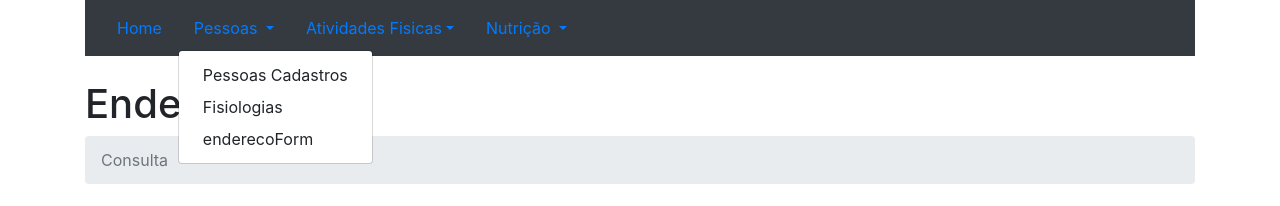
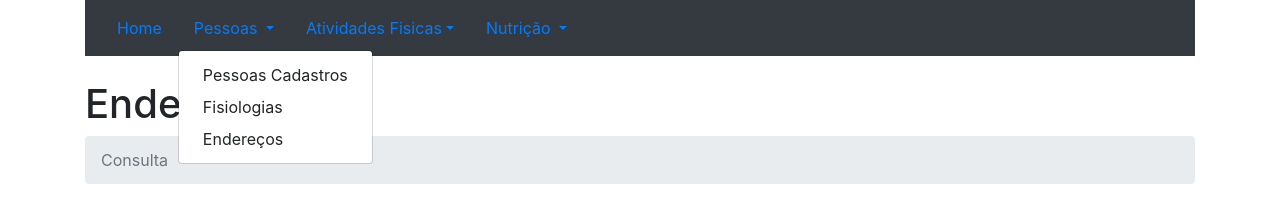
Before and after one commit to policarpi/Front-chicken, an Angular app: page /enderecoLista in a window 1280 px wide. Both pictures are taken after a click on the button "Pessoas". Shown: the top 206 px of the page. Built offline with nearby package versions, Linux system fonts and the light colour scheme.

Commit message:
testeFinal

```diff
--- a/src/app/registros/enderecos/enderecos-lista/enderecos-lista.component.html
+++ b/src/app/registros/enderecos/enderecos-lista/enderecos-lista.component.html
@@ -53,7 +53,7 @@
             <td>{{ endereco.cidade }}</td>
             <td>{{ endereco.estado }}</td>
             <td>
-              <button class="btn btn-primary" routerLink="/fisiologiaForm/{{ endereco.id }}">
+              <button class="btn btn-primary" routerLink="/enderecoForm/{{ endereco.id }}">
                 <i class="fa fa-pen-square"></i>
               </button>
 
--- a/src/app/registros/pessoas/pessoas-form/pessoas-form.component.html
+++ b/src/app/registros/pessoas/pessoas-form/pessoas-form.component.html
@@ -45,7 +45,7 @@
       <div class="col-md-2">
         <div class="form-group">
           <label>Data de Nascimento:</label>
-          <input type="text" class="form-control" [(ngModel)]="pessoa.dataNacimento" name="dataNascimento">
+          <input type="text" class="form-control" [(ngModel)]="pessoa.dataNacimento" name="dataNacimento">
         </div>
       </div>
 
--- a/src/app/template/navbar/navbar.component.html
+++ b/src/app/template/navbar/navbar.component.html
@@ -12,7 +12,7 @@
         <div class="dropdown-menu">
           <a class="dropdown-item" routerLink="pessoasLista">Pessoas Cadastros</a>
           <a class="dropdown-item" routerLink="fisiologiaLista">Fisiologias</a>
-          <a class="dropdown-item" routerLink="enderecoForm">enderecoForm</a>
+          <a class="dropdown-item" routerLink="enderecoLista">Endereços</a>
          </div>
       </li>
 
```
